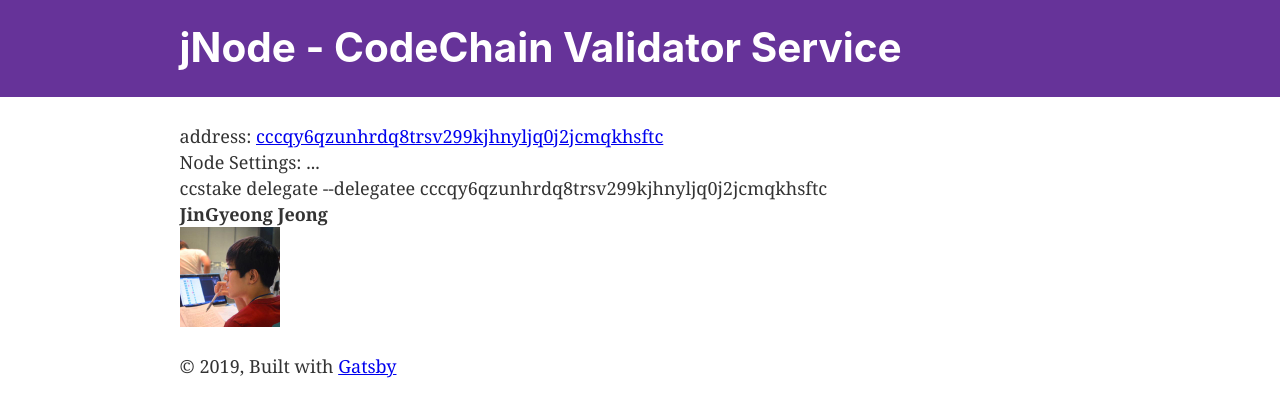
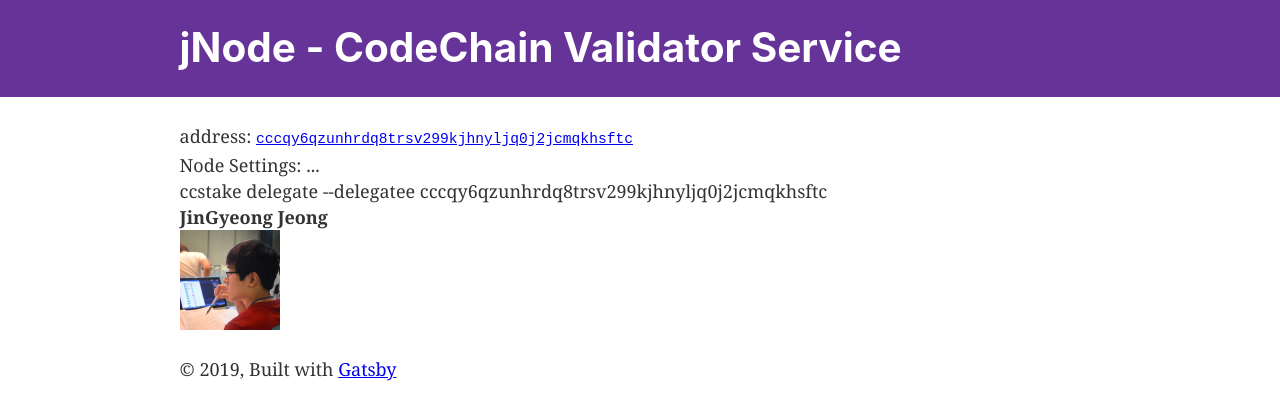
Before and after one commit to joojis/codechain-validator-page, a Gatsby site: page / in a window 1280 px wide. Built offline with nearby package versions, Linux system fonts and the light colour scheme; Gatsby itself is replaced by a stand-in of ours.

Commit message:
Set monospace for addresses

```diff
--- a/src/components/platform-address.js
+++ b/src/components/platform-address.js
@@ -1,8 +1,13 @@
 import React from "react"
+import styled from "styled-components"
+
+const Monospace = styled.span`
+  font-family: monospace;
+`
 
 const PlatformAddress = ({ address }) => (
   <a href={`https://explorer.codechain.io/addr-platform/${address}`}>
-    {address}
+    <Monospace>{address}</Monospace>
   </a>
 )
 
```
